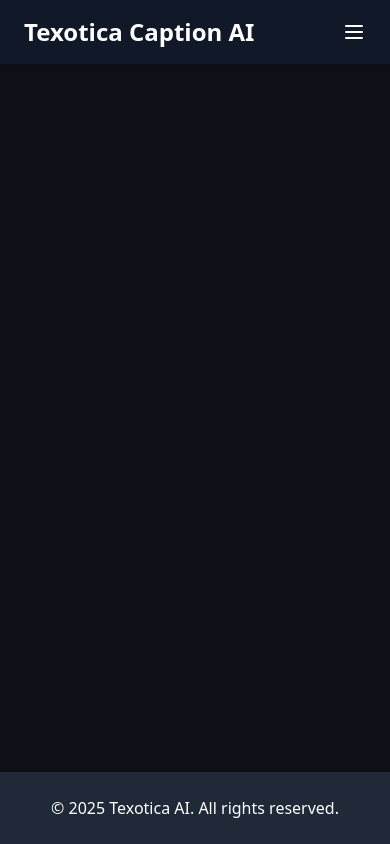
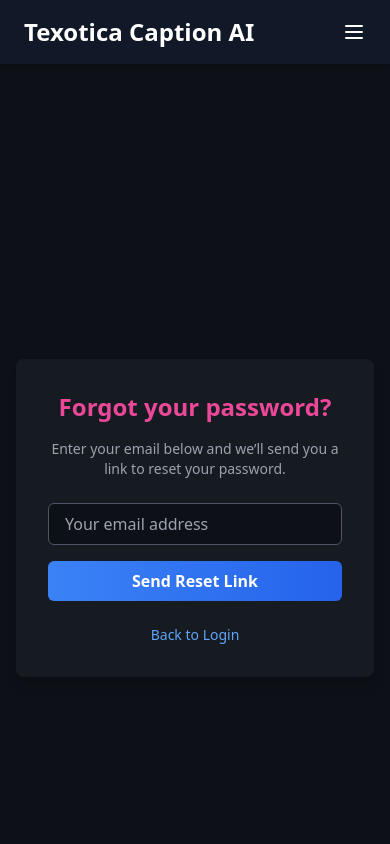
Before and after one commit to saadsaifullah/caption_ai, a React (Vite) app: page /forgot-password in a window 390 px wide. Shown: the top 844 px of the page. Built offline with nearby package versions, Linux system fonts and the light colour scheme; no server answers.

Commit message:
Responsive Change Password

```diff
--- a/App.tsx
+++ b/App.tsx
@@ -1,9 +1,8 @@
-// App.tsx
 import { BrowserRouter as Router, Routes, Route } from 'react-router-dom';
-import Header from "./src/components/Header";
-import Hero from "./src/components/Hero";
-import CTA from "./src/components/CTA";
-import Footer from "./src/components/Footer";
+import Header from './src/components/Header';
+import Hero from './src/components/Hero';
+import CTA from './src/components/CTA';
+import Footer from './src/components/Footer';
 import HowItWorks from './src/components/HowItWorks';
 import Subscribe from './src/components/Subscribe';
 import CaptionTool from './src/components/CaptionTool';
@@ -13,6 +12,7 @@
 import Profile from './src/components/Profile';
 import ChangePassword from './src/components/ChangePassword';
 import ProtectedRoute from './src/components/ProtectedRoute';
+import ForgotPassword from './src/components/ForgotPassword'; // ✅ NEW IMPORT
 import { AuthProvider, useAuth } from './src/context/AuthContext';
 
 const AppRoutes = () => {
@@ -41,6 +41,7 @@
       <Route path="/subscribe" element={<Subscribe />} />
       <Route path="/signup" element={<Signup />} />
       <Route path="/login" element={<Login />} />
+      <Route path="/forgot-password" element={<ForgotPassword />} /> {/* ✅ New Route */}
       <Route path="/success" element={<Success />} />
       <Route path="/profile" element={<Profile />} />
       <Route path="/change-password" element={<ChangePassword />} />
--- /dev/null
+++ b/src/components/ForgotPassword.tsx
@@ -0,0 +1,83 @@
+// src/components/ForgotPassword.tsx
+import React, { useState } from 'react';
+import { sendPasswordResetEmail } from 'firebase/auth';
+import { auth } from '../firebase';
+import { useNavigate } from 'react-router-dom';
+
+const ForgotPassword: React.FC = () => {
+  const [email, setEmail] = useState('');
+  const [message, setMessage] = useState('');
+  const [error, setError] = useState('');
+  const [loading, setLoading] = useState(false);
+  const navigate = useNavigate();
+
+  const handleReset = async (e: React.FormEvent) => {
+    e.preventDefault();
+    setMessage('');
+    setError('');
+    setLoading(true);
+
+    try {
+      await sendPasswordResetEmail(auth, email);
+      setMessage('✅ A password reset link has been sent to your email.');
+    } catch (err: any) {
+      setError(err.message || 'Failed to send reset email.');
+    } finally {
+      setLoading(false);
+    }
+  };
+
+  return (
+    <div className="min-h-screen flex items-center justify-center bg-[#0d1117] px-4 text-white">
+      <div className="w-full max-w-md bg-[#161b22] p-8 rounded-lg shadow-lg">
+        <h2 className="text-2xl font-bold mb-4 text-center text-pink-500">
+          Forgot your password?
+        </h2>
+        <p className="text-sm text-gray-400 text-center mb-6">
+          Enter your email below and we’ll send you a link to reset your password.
+        </p>
+
+        {message && (
+          <div className="mb-4 p-3 bg-green-500/10 text-green-400 border border-green-400/40 rounded text-sm text-center">
+            {message}
+          </div>
+        )}
+        {error && (
+          <div className="mb-4 p-3 bg-red-500/10 text-red-400 border border-red-400/40 rounded text-sm text-center">
+            {error}
+          </div>
+        )}
+
+        <form onSubmit={handleReset} className="space-y-4">
+          <input
+            type="email"
+            placeholder="Your email address"
+            value={email}
+            onChange={(e) => setEmail(e.target.value)}
+            className="w-full px-4 py-2 rounded-md bg-[#0d1117] border border-gray-600 placeholder-gray-400 focus:outline-none focus:ring-2 focus:ring-pink-500"
+            required
+          />
+
+          <button
+            type="submit"
+            disabled={loading}
+            className="w-full bg-gradient-to-r from-blue-500 to-blue-600 hover:from-blue-600 hover:to-blue-700 text-white font-bold py-2 rounded-md transition-all"
+          >
+            {loading ? 'Sending...' : 'Send Reset Link'}
+          </button>
+        </form>
+
+        <div className="text-sm text-gray-400 mt-6 text-center">
+          <span
+            onClick={() => navigate('/login')}
+            className="text-blue-400 hover:underline cursor-pointer"
+          >
+            Back to Login
+          </span>
+        </div>
+      </div>
+    </div>
+  );
+};
+
+export default ForgotPassword;
--- a/src/components/Login.tsx
+++ b/src/components/Login.tsx
@@ -1,18 +1,22 @@
 import { useState, useEffect } from 'react';
-import { signInWithEmailAndPassword } from 'firebase/auth';
-import { auth } from '../firebase';
+import {
+  signInWithEmailAndPassword,
+  signInWithPopup,
+  GoogleAuthProvider,
+  signOut,
+} from 'firebase/auth';
+import { auth, googleProvider } from '../firebase';
 import { useNavigate, Link } from 'react-router-dom';
 import { useAuth } from '../context/AuthContext';
 
 export default function Login() {
-  const { user } = useAuth(); // ✅ Access logged-in user from context
+  const { user } = useAuth();
   const [email, setEmail] = useState('');
   const [password, setPassword] = useState('');
   const [error, setError] = useState('');
   const [loading, setLoading] = useState(false);
   const navigate = useNavigate();
 
-  // ✅ If user is already logged in, redirect to homepage
   useEffect(() => {
     if (user) {
       navigate('/');
@@ -29,7 +33,7 @@
       const user = userCredential.user;
 
       if (!user.emailVerified) {
-        await auth.signOut();
+        await signOut(auth);
         setError('Please verify your email before logging in.');
         setLoading(false);
         return;
@@ -37,10 +41,26 @@
 
       navigate('/');
     } catch (err: any) {
-      console.error('Login error:', err);
       setError(err.message || 'Login failed.');
     } finally {
       setLoading(false);
+    }
+  };
+
+  const loginWithGoogle = async () => {
+    setError('');
+    try {
+      const result = await signInWithPopup(auth, googleProvider);
+      const user = result.user;
+
+      if (!user.emailVerified) {
+        // For Google sign-in, emails are usually verified
+        console.log('Google login - email verified:', user.emailVerified);
+      }
+
+      navigate('/');
+    } catch (err: any) {
+      setError(err.message || 'Google login failed.');
     }
   };
 
@@ -67,6 +87,7 @@
               type="email"
               value={email}
               onChange={e => setEmail(e.target.value)}
+              required
             />
           </div>
 
@@ -78,6 +99,7 @@
               type="password"
               value={password}
               onChange={e => setPassword(e.target.value)}
+              required
             />
           </div>
 
@@ -88,8 +110,25 @@
           >
             {loading ? 'Logging in...' : 'Login'}
           </button>
+
+          {/* Google Login Button */}
+          <button
+            onClick={loginWithGoogle}
+            className="w-full flex items-center justify-center gap-2 bg-white text-gray-800 font-medium py-2 rounded-md hover:bg-gray-100 transition-all"
+          >
+            <img src="https://www.svgrepo.com/show/475656/google-color.svg" alt="Google" className="h-5 w-5" />
+            Continue with Google
+          </button>
         </div>
 
+        {/* Forgot Password Link */}
+        <p className="text-right text-sm text-blue-400 mt-4">
+          <Link to="/forgot-password" className="hover:underline">
+            Forgot your password?
+          </Link>
+        </p>
+
+        {/* Sign Up Link */}
         <p className="text-center text-sm text-gray-400 mt-6">
           Don’t have an account?{' '}
           <Link to="/signup" className="text-pink-500 hover:underline">
--- a/src/firebase.ts
+++ b/src/firebase.ts
@@ -1,22 +1,27 @@
-// firebase.ts
+// src/firebase.ts
 import { initializeApp } from 'firebase/app';
-import { getAuth } from 'firebase/auth';
+import { getAuth, GoogleAuthProvider } from 'firebase/auth';
 import { getFirestore } from 'firebase/firestore';
-
 
 const firebaseConfig = {
   apiKey: "AIzaSyAFq8ERgRNbhY4gZJ1Npno7O5SckBEhMn0",
   authDomain: "caption-ai-4dcd1.firebaseapp.com",
   projectId: "caption-ai-4dcd1",
-  storageBucket: "caption-ai-4dcd1..appspot.com",
+  storageBucket: "caption-ai-4dcd1.appspot.com", // ✅ Fixed typo (double dot)
   messagingSenderId: "728801178678",
   appId: "1:728801178678:web:be09420f4996fada9bd497",
   measurementId: "G-LGS784KPCC"
 };
-// ✅ Initialize Firebase
+
+// ✅ Initialize Firebase app
 const app = initializeApp(firebaseConfig);
 
-// ✅ Export services you'll use
+// ✅ Export auth and firestore
 export const auth = getAuth(app);
 export const db = getFirestore(app);
+
+// ✅ Export Google provider for login
+export const googleProvider = new GoogleAuthProvider();
+
+// ✅ Export the app (optional but useful)
 export { app };
```
